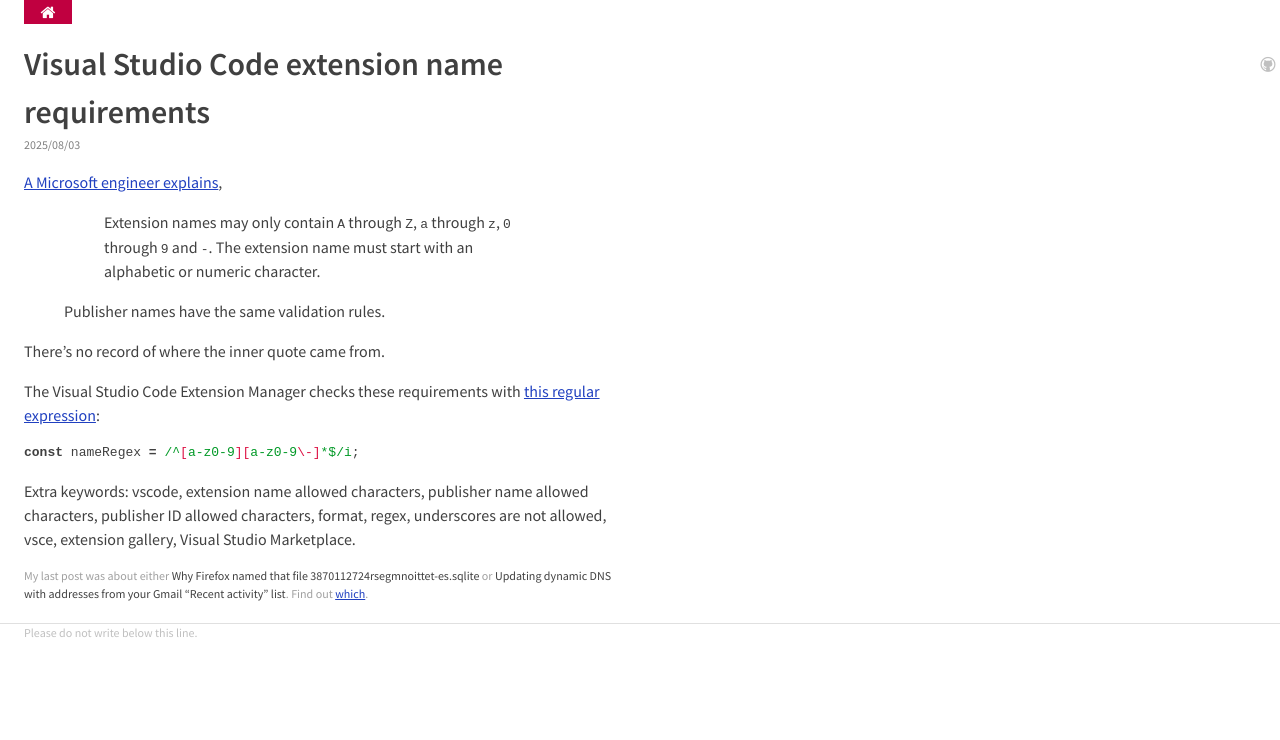
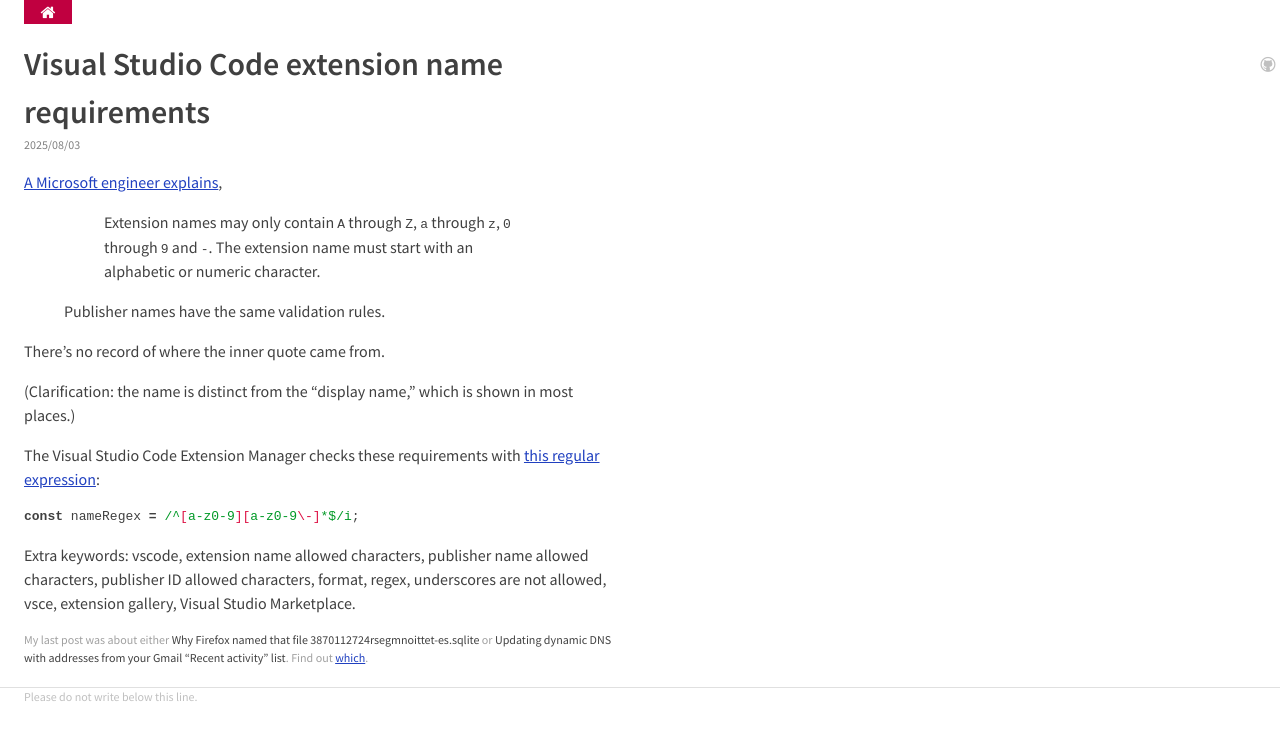
Before and after one commit to wh0/wh0.github.io, a Jekyll site: the page built from _posts/2025-08-03-vscode-extension-name.md, in a window 1280 px wide. Shown: the top 740 px of the page. Built offline with Jekyll 4.4.1, drawn with Linux system fonts in a browser that asks for light colours.

Commit message:
Update 2025-08-03-vscode-extension-name.md

````diff
--- a/_posts/2025-08-03-vscode-extension-name.md
+++ b/_posts/2025-08-03-vscode-extension-name.md
@@ -14,6 +14,8 @@
 
 There's no record of where the inner quote came from.
 
+(Clarification: the name is distinct from the "display name," which is shown in most places.)
+
 The Visual Studio Code Extension Manager checks these requirements with [this regular expression](https://github.com/microsoft/vscode-vsce/blob/v3.6.0/src/validation.ts#L4):
 
 ```js
````
